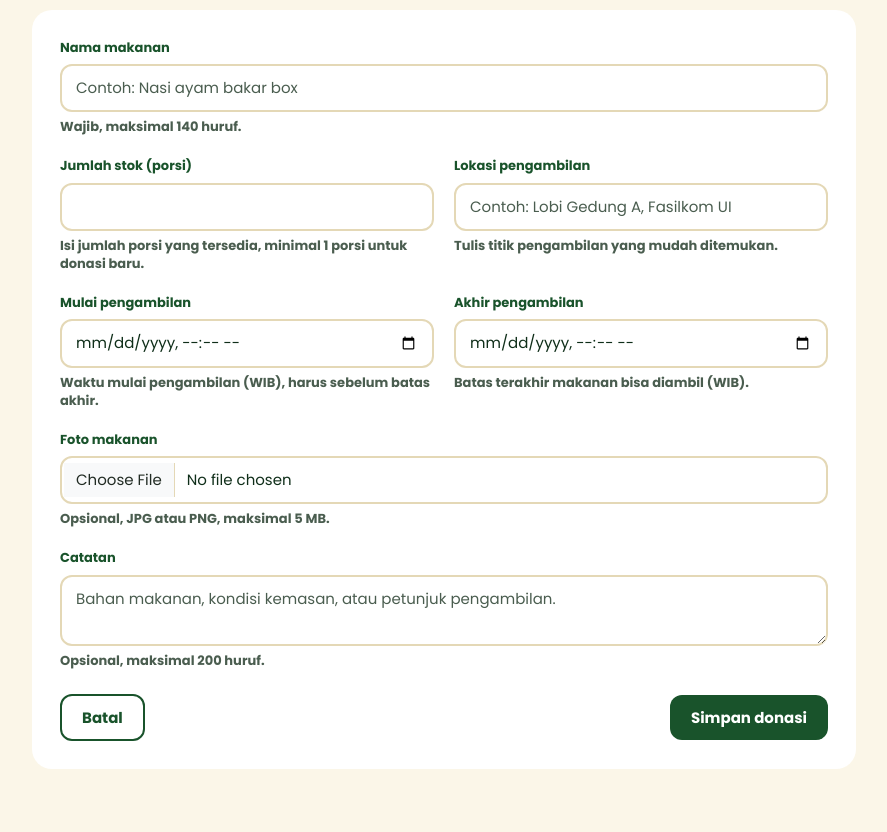
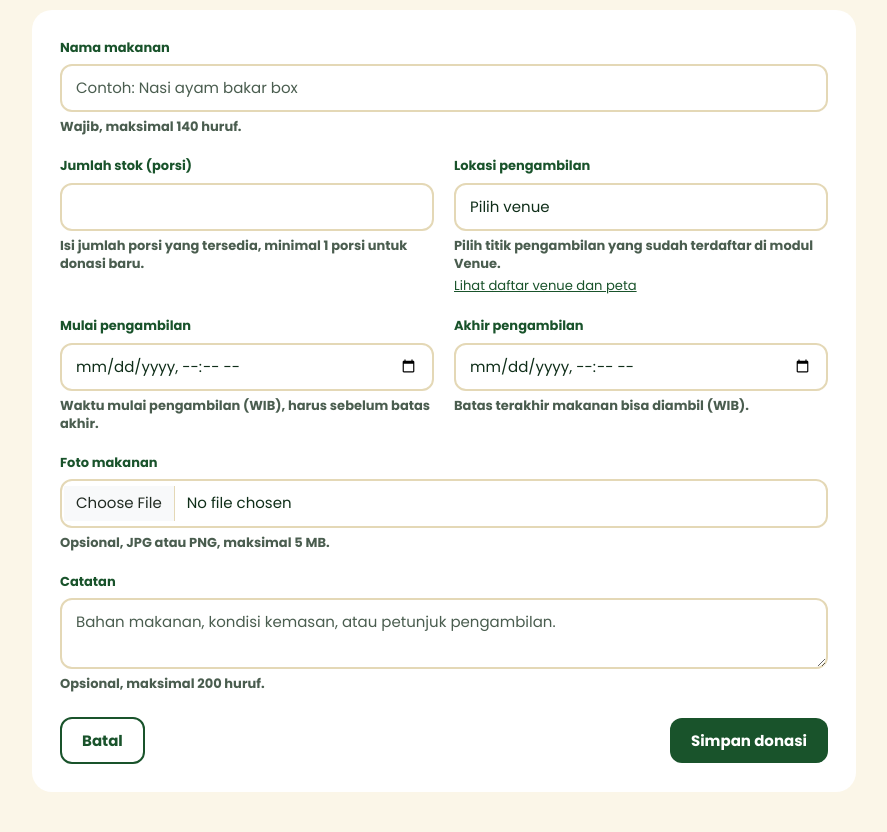
Before and after one commit to Kelompok-7-PBP-D-2026/Proyek-Tengah-Semester, a Django app: page /donasi/buat/ in a window 1280 px wide. Shown: the part 239-1071 px from the top of the page, without its empty margins (196-1083 px from the left). Run offline with Django 5.2, Linux system fonts and the light colour scheme; a user stored in the database is signed in; tables that the repository leaves empty hold one stand-in row (values such as "Sample post"); data that the repository does not hold is empty.

Commit message:
feat(donasi): integrasikan pilihan lokasi venue

```diff
--- a/donasi/forms.py
+++ b/donasi/forms.py
@@ -2,6 +2,7 @@ from zoneinfo import ZoneInfo
 
 from django import forms
 from django.utils import timezone
+from venue.models import Venue
 
 from .models import MAX_PORSI, Donasi
 
@@ -9,6 +10,16 @@ WIB = ZoneInfo("Asia/Jakarta")
 
 
 class DonasiForm(forms.ModelForm):
+    lokasi = forms.ChoiceField(
+        label="Lokasi pengambilan",
+        choices=(),
+        help_text="Pilih titik pengambilan yang sudah terdaftar di modul Venue.",
+        error_messages={
+            "required": "Lokasi pengambilan wajib dipilih.",
+            "invalid_choice": "Pilih lokasi pengambilan yang tersedia.",
+        },
+    )
+
     class Meta:
         model = Donasi
         fields = [
@@ -66,6 +77,21 @@ class DonasiForm(forms.ModelForm):
         self.fields["jumlah_porsi"].widget.attrs["max"] = MAX_PORSI
         # Donasi baru minimal 1 porsi, sedangkan hasil edit boleh 0 jika stok habis.
         self.fields["jumlah_porsi"].widget.attrs["min"] = 0 if self.instance.pk else 1
+        venues = list(Venue.objects.all())
+        venue_choices = [(venue.nama, str(venue)) for venue in venues]
+        # Donasi lama tetap bisa diedit walau nama lokasinya belum ada di modul Venue.
+        if self.instance.pk:
+            venue_cocok = next(
+                (venue for venue in venues if venue.nama.lower() == self.instance.lokasi.lower()),
+                None,
+            )
+            if venue_cocok:
+                self.initial["lokasi"] = venue_cocok.nama
+            else:
+                venue_choices.append(
+                    (self.instance.lokasi, f"{self.instance.lokasi} (lokasi lama)")
+                )
+        self.fields["lokasi"].choices = [("", "Pilih venue")] + venue_choices
         if self.instance.pk:
             self.fields["jumlah_porsi"].help_text = "Isi sisa stok saat ini. Gunakan 0 jika sudah habis."
         # Tampilkan waktu edit dalam WIB tanpa mengubah pengaturan waktu modul lain.
--- a/donasi/models.py
+++ b/donasi/models.py
@@ -30,8 +30,7 @@ class Donasi(models.Model):
     jumlah_porsi = models.PositiveIntegerField(
         "Jumlah porsi", validators=[MinValueValidator(0), MaxValueValidator(MAX_PORSI)]
     )
-    # Sementara berupa teks; nantinya Donasi akan merujuk model Venue
-    # yang terintegrasi OpenStreetMap.
+    # Nama Venue disimpan sebagai teks sesuai kontrak integrasi Venue dan Klaim.
     lokasi = models.CharField("Lokasi pengambilan", max_length=200)
     waktu_tersedia = models.DateTimeField("Tersedia mulai")
     waktu_akhir_pengambilan = models.DateTimeField("Akhir pengambilan")
--- a/donasi/templates/donasi/detail.html
+++ b/donasi/templates/donasi/detail.html
@@ -22,7 +22,7 @@
       </section>
     </div>
     <aside class="donation-sidebar">
-      <section class="donation-panel"><h2 class="eyebrow text-carrot">Rincian</h2><dl class="donation-facts"><dt>Jumlah stok</dt><dd>{{ item.jumlah_porsi }} porsi</dd><dt>Mulai pengambilan</dt><dd>{{ item.waktu_tersedia_wib|date:'d M Y, H.i' }} WIB</dd><dt>Akhir pengambilan</dt><dd>{{ item.waktu_akhir_pengambilan_wib|date:'d M Y, H.i' }} WIB</dd><dt>Lokasi ambil</dt><dd>{{ item.lokasi }}</dd></dl></section>
+      <section class="donation-panel"><h2 class="eyebrow text-carrot">Rincian</h2><dl class="donation-facts"><dt>Jumlah stok</dt><dd>{{ item.jumlah_porsi }} porsi</dd><dt>Mulai pengambilan</dt><dd>{{ item.waktu_tersedia_wib|date:'d M Y, H.i' }} WIB</dd><dt>Akhir pengambilan</dt><dd>{{ item.waktu_akhir_pengambilan_wib|date:'d M Y, H.i' }} WIB</dd><dt>Lokasi ambil</dt><dd>{{ item.lokasi }}{% if venue %}<br><a href="{{ venue.get_absolute_url }}">Lihat lokasi dan peta</a>{% endif %}</dd></dl></section>
       <section class="donation-panel"><h2 class="eyebrow text-carrot">Donor</h2>{% if user.is_authenticated %}<div class="d-flex gap-3 align-items-center"><span class="donation-avatar donor-avatar">{{ item.donor.get_username|slice:':2'|upper }}</span><strong>{{ item.donor.get_full_name|default:item.donor.get_username }}</strong></div>{% else %}<p>Masuk untuk melihat informasi donor.</p><a class="btn btn-mbg-outline-green w-100" href="{% url 'login' %}?next={{ request.path|urlencode }}">Masuk</a>{% endif %}</section>
       {% if can_claim %}<section class="donation-panel"><h2 class="eyebrow text-carrot">Ambil makanan</h2><p class="text-muted">Pilih jumlah porsi dan waktu pengambilan.</p><a class="btn btn-mbg-green w-100" href="{% url 'klaim:claim_create' item.pk %}">Klaim makanan</a></section>{% endif %}
       {% if can_edit %}<section class="donation-panel"><h2 class="eyebrow text-carrot">Aksi donor</h2><div class="d-grid gap-3"><a class="btn btn-mbg-green" href="{% url 'donasi:edit' item.pk %}">Edit donasi</a><a class="btn btn-mbg-outline-green" href="{% url 'donasi:hapus' item.pk %}" data-bs-toggle="modal" data-bs-target="#delete-modal">Hapus donasi</a></div></section>{% endif %}
--- a/donasi/templates/donasi/form.html
+++ b/donasi/templates/donasi/form.html
@@ -17,7 +17,6 @@
       {% include 'donasi/partials/field.html' with field=form.foto wide=True %}
       {% include 'donasi/partials/field.html' with field=form.catatan wide=True %}
     </div>
-    <datalist id="lokasi-options">{% for lokasi in lokasi_list %}<option value="{{ lokasi }}">{% endfor %}</datalist>
     <div class="donation-form-actions"><a class="btn btn-mbg-outline-green" href="{% if item %}{{ item.get_absolute_url }}{% else %}{% url 'donasi:daftar' %}{% endif %}">Batal</a><button type="submit" class="btn btn-mbg-green">Simpan donasi</button></div>
   </form>
   {% if form.errors %}{{ form.errors.get_json_data|json_script:'donation-initial-errors' }}{% endif %}
--- a/donasi/templates/donasi/partials/field.html
+++ b/donasi/templates/donasi/partials/field.html
@@ -6,5 +6,6 @@
     {% if item.foto %}<label class="photo-clear"><input type="checkbox" name="foto-clear" id="foto-clear_id"> Hapus foto saat ini</label>{% endif %}
   {% else %}{{ field }}{% endif %}
   <p class="form-text" id="id_{{ field.name }}_help">{{ field.help_text }}</p>
+  {% if field.name == 'lokasi' %}<a class="small" href="{% url 'venue:daftar' %}">Lihat daftar venue dan peta</a>{% endif %}
   <div class="donation-field-errors" id="id_{{ field.name }}_errors">{% for error in field.errors %}<p>{{ error }}</p>{% endfor %}</div>
 </div>
--- a/donasi/views.py
+++ b/donasi/views.py
@@ -12,6 +12,7 @@ from django.utils import timezone, translation
 from django.views.decorators.http import require_GET, require_http_methods
 from klaim.models import Claim, ClaimStatus
 from klaim.services import expire_overdue_claims
+from venue.models import Venue
 
 from .forms import DonasiForm
 from .models import Donasi
@@ -173,8 +174,10 @@ def detail(request, pk):
             jumlah_diambil += claim.portions
 
     recipient = is_recipient(request.user)
+    venue = Venue.objects.filter(nama__iexact=item.lokasi).first()
     return render(request, "donasi/detail.html", {
         **layout_context(request), "item": item,
+        "venue": venue,
         "can_edit": is_donor(request.user) and item.donor_id == request.user.pk,
         "can_claim": recipient and item.jumlah_porsi > 0 and not item.pengambilan_selesai,
         "jumlah_diklaim": jumlah_diklaim,
@@ -216,7 +219,6 @@ def save_form(request, item=None):
                 return JsonResponse({"errors": form.errors.get_json_data(), "message": "Periksa kembali isian form."}, status=400)
         return render(request, "donasi/form.html", {
             **layout_context(request), "form": form, "item": item,
-            "lokasi_list": Donasi.objects.order_by("lokasi").values_list("lokasi", flat=True).distinct(),
         }, status=400 if request.method == "POST" else 200)
 
 
```
Also changed, not shown: donasi/AUDIT.md (+5 -5 lines), donasi/tests.py (+35 -0 lines), donasi/README.md.
